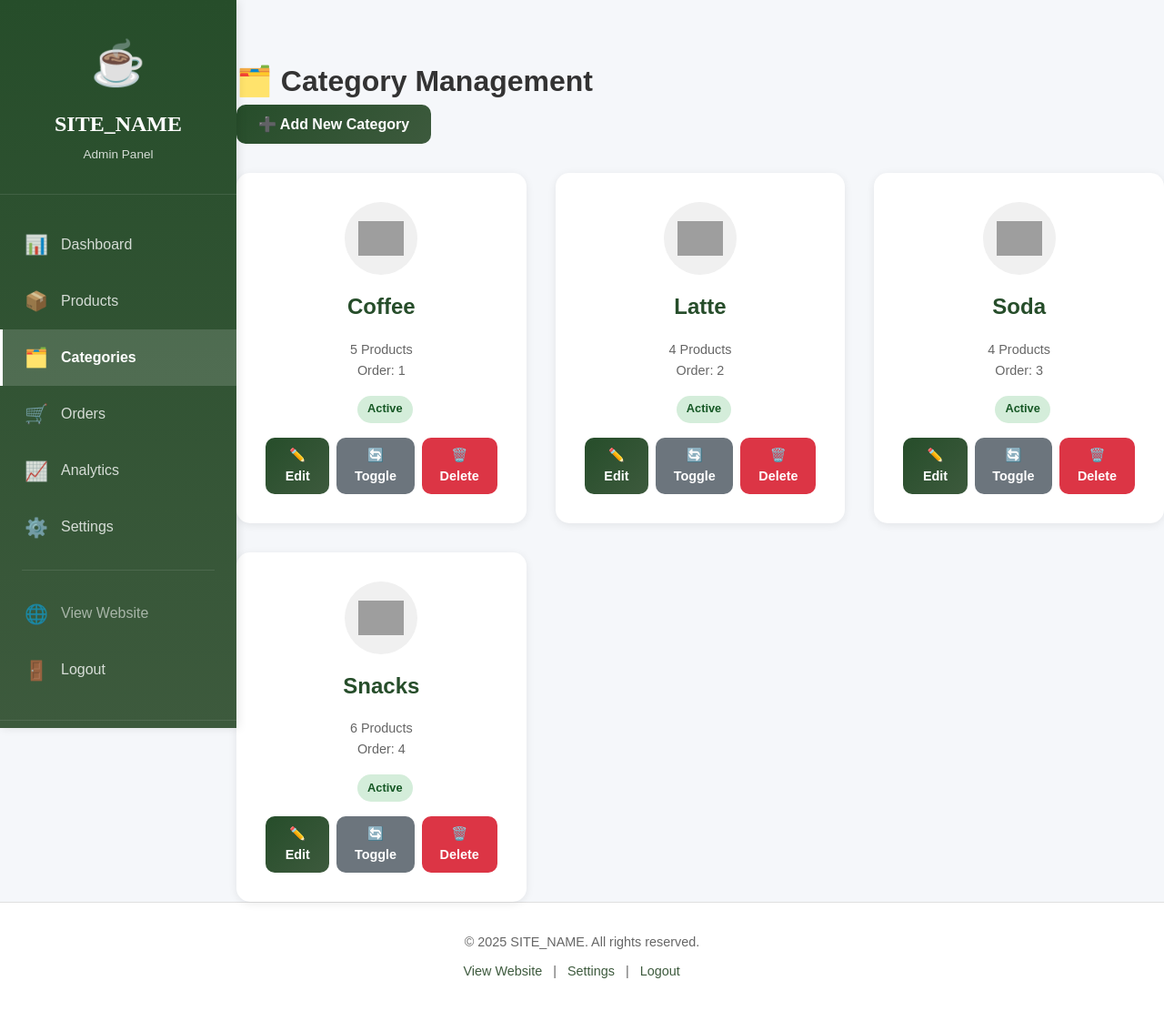
After one commit to Pellowyink/Crafted_Commune-WebBased, a PHP site: page /crafted-commune/admin/categories.php in a window 1280 px wide. The commit adds this page. Shown: the whole page at 91% size. Run offline with PHP 8.4, Linux system fonts and the light colour scheme; a user stored in the database is signed in; data comes from the database, SQL or seed files in the repository; some libraries are stand-ins or nearby versions; some web fonts are replaced; grey boxes are pictures that could not be loaded.

Commit message:
Functional, added products and categories editor

```diff
--- /dev/null
+++ b/crafted_commune/admin/categories.php
@@ -0,0 +1,304 @@
+<?php
+/**
+ * Categories Management Page
+ * Add, Edit, Delete, View Categories
+ */
+require_once '../config.php';
+requireAdmin();
+
+$action = $_GET['action'] ?? 'list';
+$flash = getFlashMessage();
+
+// Handle form submissions
+if ($_SERVER['REQUEST_METHOD'] === 'POST') {
+    if (isset($_POST['add_category'])) {
+        $name = trim($_POST['name']);
+        $slug = strtolower(str_replace(' ', '-', $name));
+        $icon = $_POST['icon'] ?? 'images/icons/default-icon.png';
+        $display_order = intval($_POST['display_order']);
+
+        $stmt = $pdo->prepare("
+            INSERT INTO categories (name, slug, icon, display_order, is_active)
+            VALUES (?, ?, ?, ?, 1)
+        ");
+
+        if ($stmt->execute([$name, $slug, $icon, $display_order])) {
+            logActivity($_SESSION['admin_id'], 'add_category', "Added category: $name");
+            setFlashMessage('success', "Category '$name' added successfully!");
+        } else {
+            setFlashMessage('error', 'Failed to add category.');
+        }
+        redirect('categories.php');
+    }
+
+    if (isset($_POST['edit_category'])) {
+        $id = intval($_POST['id']);
+        $name = trim($_POST['name']);
+        $slug = strtolower(str_replace(' ', '-', $name));
+        $icon = $_POST['icon'];
+        $display_order = intval($_POST['display_order']);
+
+        $stmt = $pdo->prepare("
+            UPDATE categories
+            SET name = ?, slug = ?, icon = ?, display_order = ?
+            WHERE id = ?
+        ");
+
+        if ($stmt->execute([$name, $slug, $icon, $display_order, $id])) {
+            logActivity($_SESSION['admin_id'], 'edit_category', "Edited category: $name");
+            setFlashMessage('success', "Category '$name' updated successfully!");
+        } else {
+            setFlashMessage('error', 'Failed to update category.');
+        }
+        redirect('categories.php');
+    }
+}
+
+// Handle delete
+if ($action === 'delete' && isset($_GET['id'])) {
+    $id = intval($_GET['id']);
+    $stmt = $pdo->prepare("SELECT name FROM categories WHERE id = ?");
+    $stmt->execute([$id]);
+    $category = $stmt->fetch();
+
+    if ($category) {
+        // Check if category has products
+        $checkStmt = $pdo->prepare("SELECT COUNT(*) as count FROM products WHERE category_id = ?");
+        $checkStmt->execute([$id]);
+        $count = $checkStmt->fetch()['count'];
+
+        if ($count > 0) {
+            setFlashMessage('error', "Cannot delete category '{$category['name']}' because it has {$count} products!");
+        } else {
+            $deleteStmt = $pdo->prepare("DELETE FROM categories WHERE id = ?");
+            if ($deleteStmt->execute([$id])) {
+                logActivity($_SESSION['admin_id'], 'delete_category', "Deleted category: " . $category['name']);
+                setFlashMessage('success', "Category '{$category['name']}' deleted successfully!");
+            }
+        }
+    }
+    redirect('categories.php');
+}
+
+// Handle toggle active
+if ($action === 'toggle' && isset($_GET['id'])) {
+    $id = intval($_GET['id']);
+    $stmt = $pdo->prepare("UPDATE categories SET is_active = NOT is_active WHERE id = ?");
+    if ($stmt->execute([$id])) {
+        setFlashMessage('success', 'Category status updated!');
+    }
+    redirect('categories.php');
+}
+
+// Get category for editing
+$editCategory = null;
+if ($action === 'edit' && isset($_GET['id'])) {
+    $id = intval($_GET['id']);
+    $stmt = $pdo->prepare("SELECT * FROM categories WHERE id = ?");
+    $stmt->execute([$id]);
+    $editCategory = $stmt->fetch();
+}
+
+// Get all categories with product count
+$categories = $pdo->query("
+    SELECT c.*, COUNT(p.id) as product_count
+    FROM categories c
+    LEFT JOIN products p ON c.id = p.category_id
+    GROUP BY c.id
+    ORDER BY c.display_order, c.name
+")->fetchAll();
+
+include 'includes/header.php';
+?>
+
+<div class="page-header">
+    <h1>🗂️ Category Management</h1>
+    <button class="btn btn-primary" onclick="toggleForm()">
+        ➕ Add New Category
+    </button>
+</div>
+
+<?php if ($flash): ?>
+    <div class="alert alert-<?= e($flash['type']) ?>">
+        <?= e($flash['message']) ?>
+    </div>
+<?php endif; ?>
+
+<!-- Add/Edit Category Form -->
+<div class="form-card" id="categoryForm" style="display: <?= $editCategory ? 'block' : 'none' ?>">
+    <div class="card-header">
+        <h2><?= $editCategory ? '✏️ Edit Category' : '➕ Add New Category' ?></h2>
+        <button class="btn btn-secondary btn-sm" onclick="toggleForm()">Cancel</button>
+    </div>
+    <div class="card-body">
+        <form method="POST" action="">
+            <?php if ($editCategory): ?>
+                <input type="hidden" name="id" value="<?= $editCategory['id'] ?>">
+            <?php endif; ?>
+
+            <div class="form-grid">
+                <div class="form-group">
+                    <label for="name" class="form-label">Category Name *</label>
+                    <input
+                        type="text"
+                        id="name"
+                        name="name"
+                        class="form-control"
+                        value="<?= $editCategory ? e($editCategory['name']) : '' ?>"
+                        required
+                    >
+                    <small class="form-hint">Example: Coffee, Latte, Snacks</small>
+                </div>
+
+                <div class="form-group">
+                    <label for="display_order" class="form-label">Display Order</label>
+                    <input
+                        type="number"
+                        id="display_order"
+                        name="display_order"
+                        class="form-control"
+                        min="0"
+                        value="<?= $editCategory ? $editCategory['display_order'] : count($categories) + 1 ?>"
+                    >
+                    <small class="form-hint">Lower numbers appear first</small>
+                </div>
+
+                <div class="form-group full-width">
+                    <label for="icon" class="form-label">Icon Path</label>
+                    <input
+                        type="text"
+                        id="icon"
+                        name="icon"
+                        class="form-control"
+                        value="<?= $editCategory ? e($editCategory['icon']) : 'images/icons/' ?>"
+                        placeholder="images/icons/category-icon.png"
+                    >
+                    <small class="form-hint">Upload icon image to /images/icons/ folder</small>
+                </div>
+            </div>
+
+            <div class="form-actions">
+                <button type="submit" name="<?= $editCategory ? 'edit_category' : 'add_category' ?>" class="btn btn-primary">
+                    <?= $editCategory ? '💾 Update Category' : '➕ Add Category' ?>
+                </button>
+                <button type="button" class="btn btn-secondary" onclick="toggleForm()">Cancel</button>
+            </div>
+        </form>
+    </div>
+</div>
+
+<!-- Categories Grid -->
+<div class="categories-grid">
+    <?php foreach ($categories as $category): ?>
+        <div class="category-card">
+            <div class="category-icon-large">
+                <img src="../<?= e($category['icon']) ?>"
+                     alt="<?= e($category['name']) ?>"
+                     onerror="this.innerHTML='📁'">
+            </div>
+            <h3><?= e($category['name']) ?></h3>
+            <p class="category-stats">
+                <?= $category['product_count'] ?> Products<br>
+                Order: <?= $category['display_order'] ?>
+            </p>
+            <div class="category-status">
+                <?php if ($category['is_active']): ?>
+                    <span class="badge badge-green">Active</span>
+                <?php else: ?>
+                    <span class="badge badge-secondary">Inactive</span>
+                <?php endif; ?>
+            </div>
+            <div class="category-actions">
+                <a href="categories.php?action=edit&id=<?= $category['id'] ?>"
+                   class="btn btn-sm btn-primary">
+                    ✏️ Edit
+                </a>
+                <a href="categories.php?action=toggle&id=<?= $category['id'] ?>"
+                   class="btn btn-sm btn-secondary">
+                    🔄 Toggle
+                </a>
+                <a href="categories.php?action=delete&id=<?= $category['id'] ?>"
+                   class="btn btn-sm btn-danger"
+                   onclick="return confirm('Delete this category? (Only if it has no products)')">
+                    🗑️ Delete
+                </a>
+            </div>
+        </div>
+    <?php endforeach; ?>
+</div>
+
+<script>
+function toggleForm() {
+    const form = document.getElementById('categoryForm');
+    form.style.display = form.style.display === 'none' ? 'block' : 'none';
+
+    if (form.style.display === 'none') {
+        window.location.href = 'categories.php';
+    }
+}
+</script>
+
+<style>
+.categories-grid {
+    display: grid;
+    grid-template-columns: repeat(auto-fill, minmax(280px, 1fr));
+    gap: 2rem;
+    margin-top: 2rem;
+}
+
+.category-card {
+    background: white;
+    border-radius: 15px;
+    padding: 2rem;
+    text-align: center;
+    box-shadow: 0 2px 10px rgba(0, 0, 0, 0.08);
+    transition: transform 0.3s ease, box-shadow 0.3s ease;
+}
+
+.category-card:hover {
+    transform: translateY(-5px);
+    box-shadow: 0 6px 20px rgba(0, 0, 0, 0.12);
+}
+
+.category-icon-large {
+    width: 80px;
+    height: 80px;
+    margin: 0 auto 1rem;
+    background: #f0f0f0;
+    border-radius: 50%;
+    display: flex;
+    align-items: center;
+    justify-content: center;
+    font-size: 3rem;
+}
+
+.category-icon-large img {
+    width: 50px;
+    height: 50px;
+    object-fit: contain;
+}
+
+.category-card h3 {
+    font-size: 1.5rem;
+    color: var(--primary-dark);
+    margin-bottom: 1rem;
+}
+
+.category-stats {
+    color: #666;
+    margin-bottom: 1rem;
+    font-size: 0.9rem;
+}
+
+.category-status {
+    margin-bottom: 1rem;
+}
+
+.category-actions {
+    display: flex;
+    gap: 0.5rem;
+    justify-content: center;
+}
+</style>
+
+<?php include 'includes/footer.php'; ?>
```
Also changed, not shown: crafted_commune/admin/login.php (+15 -61 lines), crafted_commune/admin/products.php (added, +354 -0 lines).
